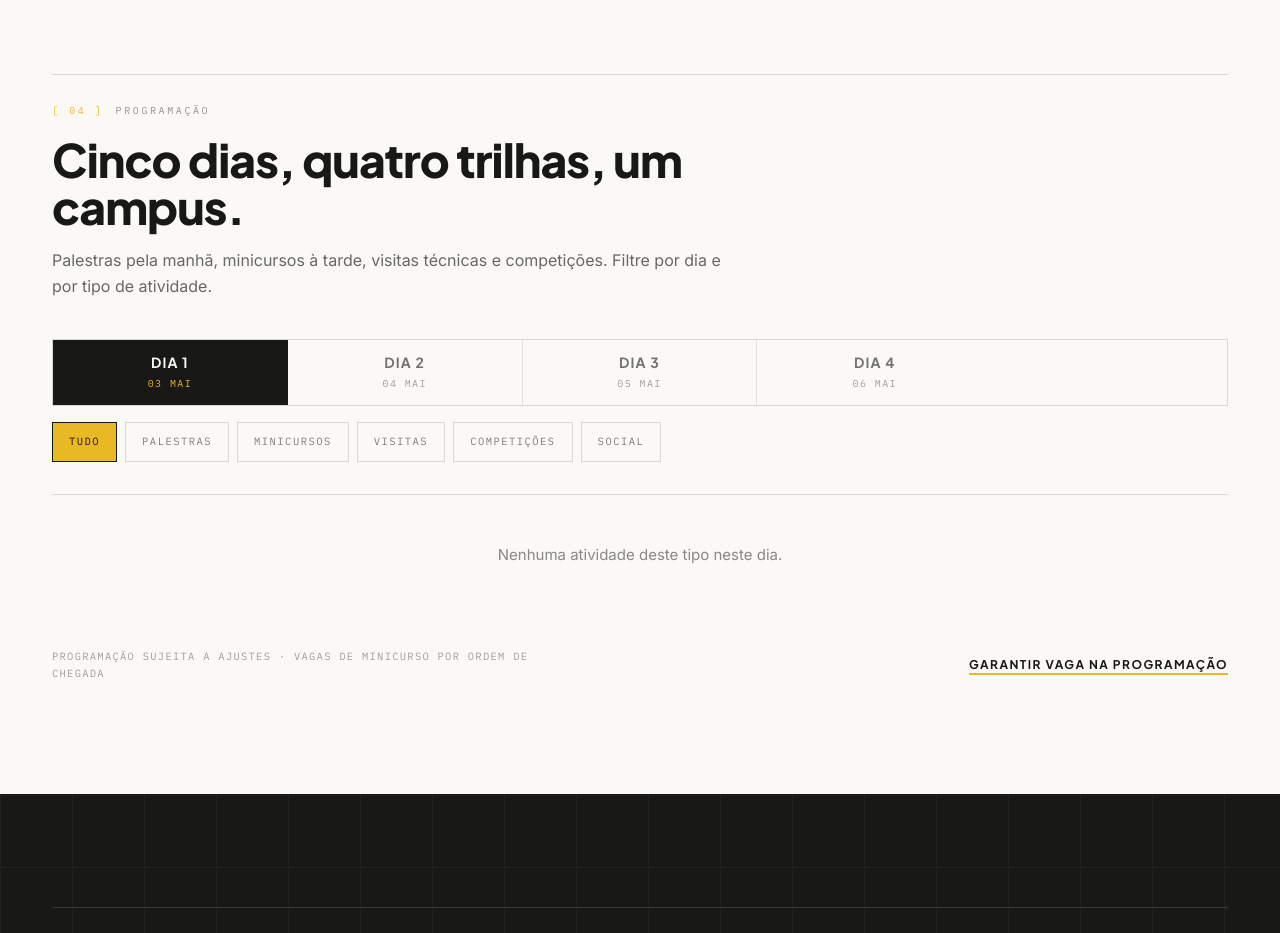
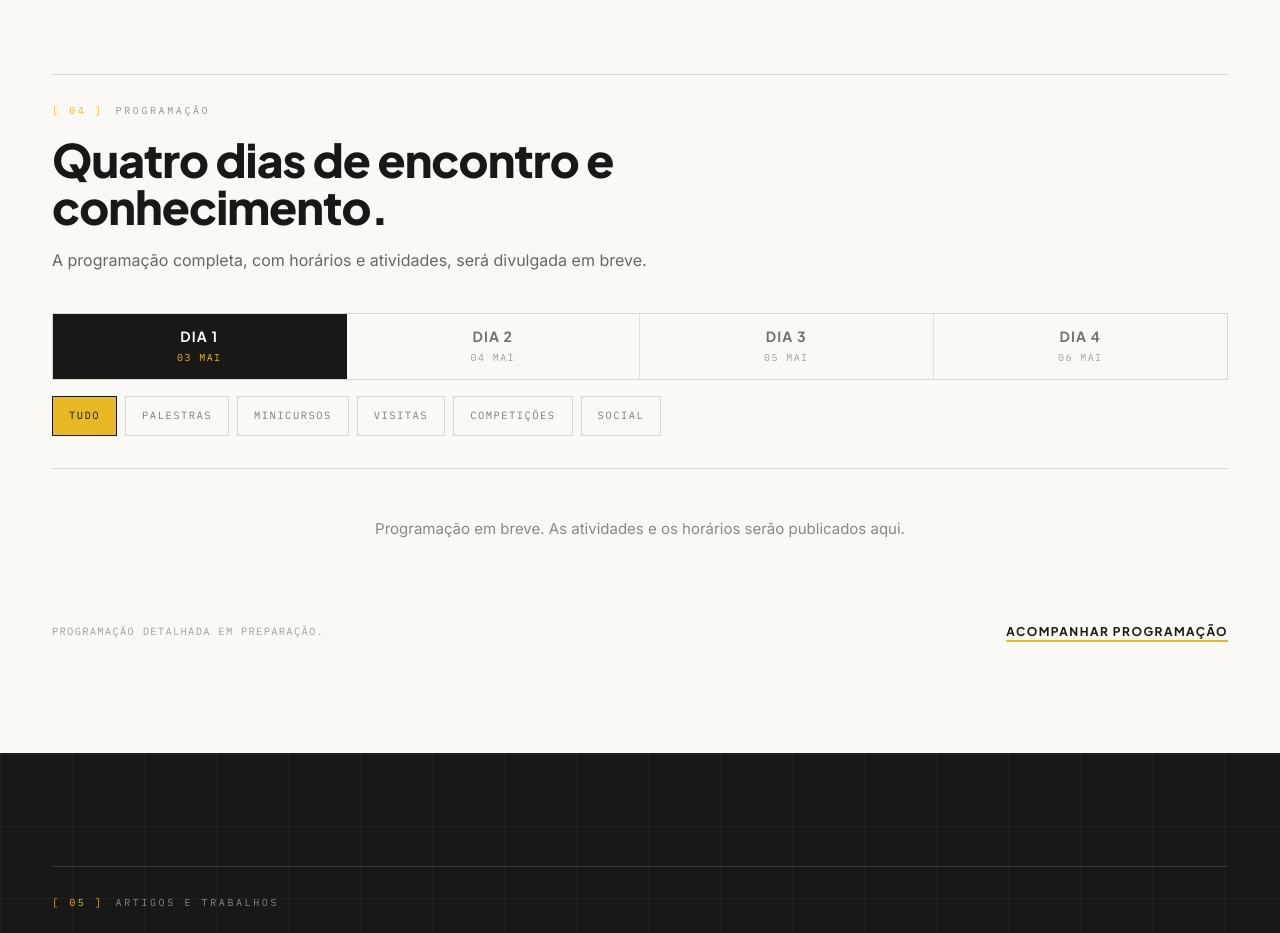
Before and after one commit to Dkalones/civil-tec, a React (Vite) app: page / in a window 1280 px wide. Shown: the part 2860-3793 px from the top of the page. Built offline with nearby package versions, Linux system fonts and the light colour scheme.

Commit message:
Atualiza programação para quatro dias e estado provisório

```diff
--- a/src/components/site/Agenda.jsx
+++ b/src/components/site/Agenda.jsx
@@ -26,14 +26,14 @@ export default function Agenda() {
         <SectionHeading
           index="04"
           eyebrow="Programação"
-          title="Cinco dias, quatro trilhas, um campus."
-          description="Palestras pela manhã, minicursos à tarde, visitas técnicas e competições. Filtre por dia e por tipo de atividade."
+          title="Quatro dias de encontro e conhecimento."
+          description="A programação completa, com horários e atividades, será divulgada em breve."
         />
 
         <div
           role="tablist"
           aria-label="Dias do congresso"
-          className="mt-10 grid grid-cols-5 border border-ink/15"
+          className="mt-10 grid grid-cols-4 border border-ink/15"
         >
           {AGENDA_DAYS.map((d) => {
             const active = d.id === day;
@@ -88,7 +88,7 @@ export default function Agenda() {
         <div className="mt-8 border-t border-ink/15">
           {items.length === 0 && (
             <p className="py-12 text-center text-[15px] text-ink/50">
-              Nenhuma atividade deste tipo neste dia.
+              Programação em breve. As atividades e os horários serão publicados aqui.
             </p>
           )}
 
@@ -127,13 +127,13 @@ export default function Agenda() {
 
         <div className="mt-8 flex flex-col items-start justify-between gap-4 sm:flex-row sm:items-center">
           <p className="max-w-lg font-mono text-[10.5px] uppercase leading-relaxed tracking-[0.12em] text-ink/40">
-            Programação sujeita a ajustes · vagas de minicurso por ordem de chegada
+            Programação detalhada em preparação.
           </p>
           <Link
             to="/inscricao"
             className="font-heading text-[12px] font-bold uppercase tracking-[0.12em] text-ink underline decoration-signal decoration-2 underline-offset-4 transition hover:text-ink/60"
           >
-            Garantir vaga na programação
+            Acompanhar programação
           </Link>
         </div>
       </div>
```
